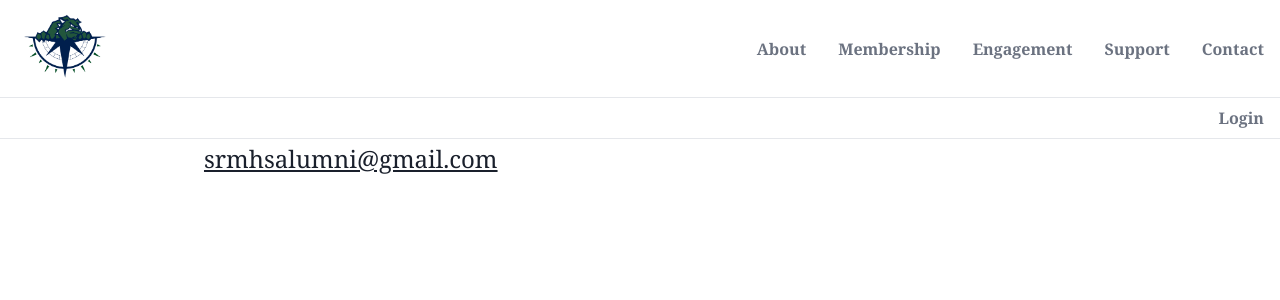
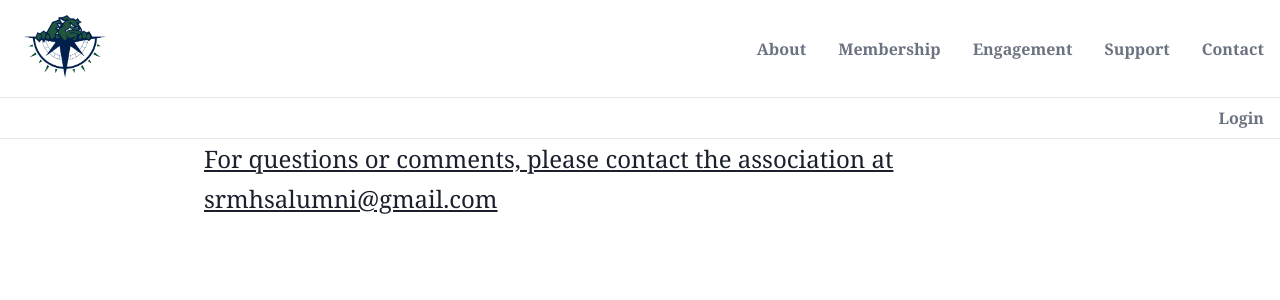
Before and after one commit to philihp/srmhsalumni, a Next.js app: page /contact-us in a window 1280 px wide. Shown: the top 300 px of the page. Built offline with nearby package versions, Linux system fonts and the light colour scheme; no server answers; what @tailwindcss/custom-forms would draw is missing.

Commit message:
Update contact-us.js

```diff
--- a/pages/contact-us.js
+++ b/pages/contact-us.js
@@ -2,7 +2,7 @@ import React from 'react'
 
 const ContactUs = () => (
   <div>
-    <a href="mailto:srmhsalumni@gmail.com">srmhsalumni@gmail.com</a>
+    <a href="mailto:srmhsalumni@gmail.com"> For questions or comments, please contact the association at srmhsalumni@gmail.com</a>
   </div>
 )
 
```
